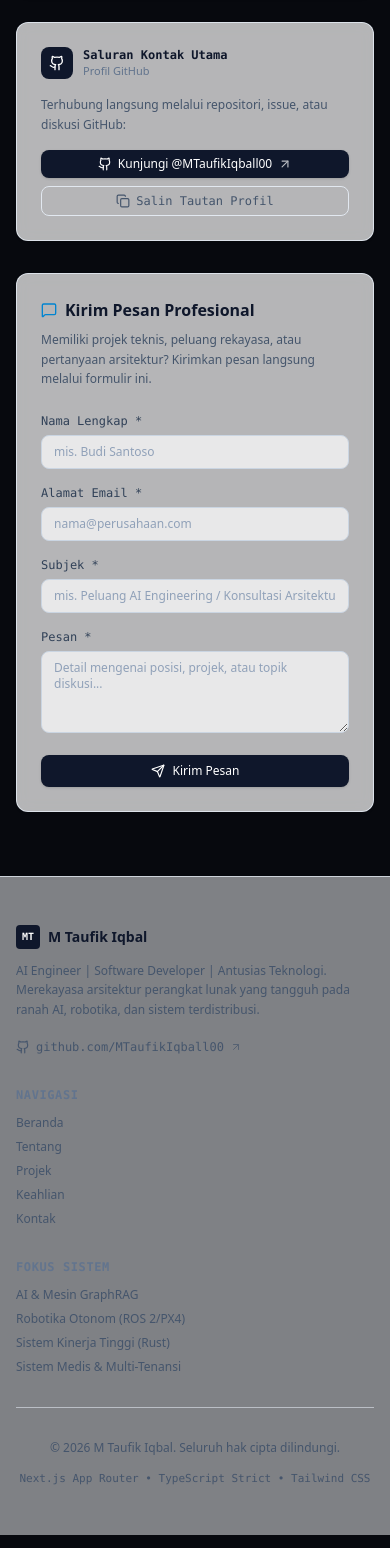
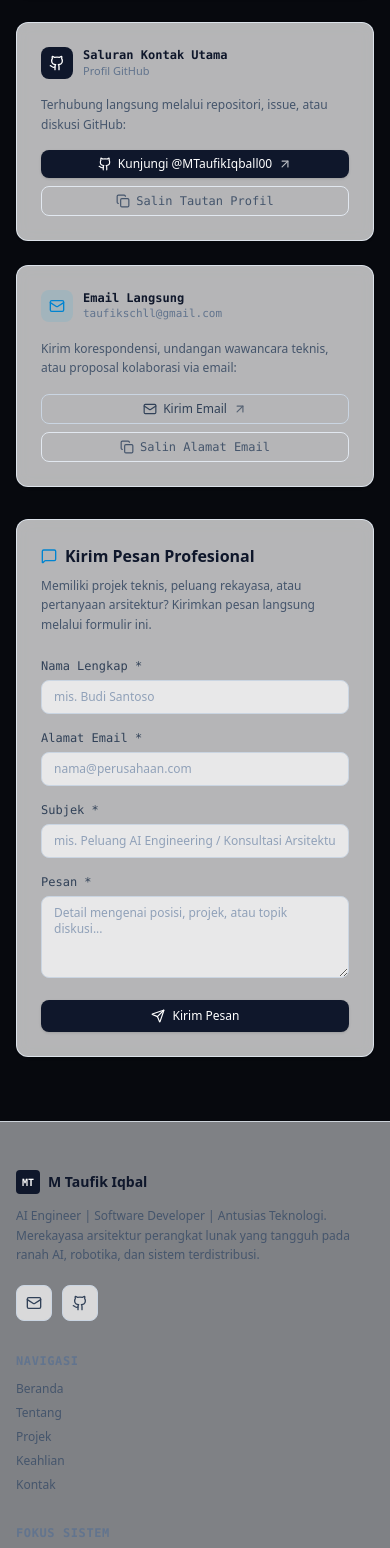
Before and after one commit to MTaufikIqball00/portofolio, a Next.js app: page /contact in a window 390 px wide. Shown: the part 449-1997 px from the top of the page. Built offline with nearby package versions, Linux system fonts and the light colour scheme; no server answers.

Commit message:
feat: enhance responsive design for mobile/tablet/pc and add icon-only Gmail and GitHub links to footer

```diff
--- a/src/app/layout.tsx
+++ b/src/app/layout.tsx
@@ -2,7 +2,7 @@ import { Footer } from "@/components/layout/Footer";
 import { Navbar } from "@/components/layout/Navbar";
 import { ThemeProvider } from "@/components/providers/ThemeProvider";
 import { constructMetadata, generatePersonJsonLd } from "@/lib/seo/metadata";
-import type { Metadata } from "next";
+import type { Metadata, Viewport } from "next";
 import { Geist, Geist_Mono } from "next/font/google";
 import "./globals.css";
 
@@ -17,6 +17,16 @@ const geistMono = Geist_Mono({
 });
 
 export const metadata: Metadata = constructMetadata();
+
+export const viewport: Viewport = {
+  width: "device-width",
+  initialScale: 1,
+  maximumScale: 5,
+  themeColor: [
+    { media: "(prefers-color-scheme: dark)", color: "#07090e" },
+    { media: "(prefers-color-scheme: light)", color: "#ffffff" },
+  ],
+};
 
 export default function RootLayout({
   children,
--- a/src/components/contact/ContactSection.tsx
+++ b/src/components/contact/ContactSection.tsx
@@ -10,6 +10,7 @@ import {
   Check,
   CheckCircle2,
   Copy,
+  Mail,
   MessageSquare,
   Send,
 } from "lucide-react";
@@ -17,6 +18,7 @@ import React, { useState } from "react";
 
 export function ContactSection() {
   const [copied, setCopied] = useState(false);
+  const [copiedEmail, setCopiedEmail] = useState(false);
   const [formSubmitted, setFormSubmitted] = useState(false);
   const [loading, setLoading] = useState(false);
   const [formData, setFormData] = useState({
@@ -30,6 +32,12 @@ export function ContactSection() {
     navigator.clipboard.writeText(siteConfig.githubUrl);
     setCopied(true);
     setTimeout(() => setCopied(false), 2500);
+  };
+
+  const handleCopyEmail = () => {
+    navigator.clipboard.writeText(siteConfig.email);
+    setCopiedEmail(true);
+    setTimeout(() => setCopiedEmail(false), 2500);
   };
 
   const handleSubmit = (e: React.FormEvent) => {
@@ -111,6 +119,57 @@ export function ContactSection() {
                   <>
                     <Copy className="w-3.5 h-3.5" />
                     <span>Salin Tautan Profil</span>
+                  </>
+                )}
+              </button>
+            </div>
+          </Card>
+
+          {/* Direct Email Card */}
+          <Card className="space-y-4 border-slate-200/90 dark:border-white/[0.08]">
+            <div className="flex items-center gap-2.5">
+              <div className="w-8 h-8 rounded-lg bg-sky-500/10 text-sky-600 dark:text-sky-400 flex items-center justify-center">
+                <Mail className="w-4 h-4" />
+              </div>
+              <div>
+                <h4 className="text-xs font-mono font-bold text-slate-900 dark:text-slate-100">
+                  Email Langsung
+                </h4>
+                <p className="text-[11px] text-slate-500 font-mono">{siteConfig.email}</p>
+              </div>
+            </div>
+
+            <p className="text-xs text-slate-600 dark:text-slate-400 leading-relaxed">
+              Kirim korespondensi, undangan wawancara teknis, atau proposal kolaborasi via email:
+            </p>
+
+            <div className="space-y-2">
+              <Button
+                href={`mailto:${siteConfig.email}`}
+                external
+                variant="outline"
+                size="sm"
+                className="w-full text-xs"
+              >
+                <Mail className="w-3.5 h-3.5" />
+                <span>Kirim Email</span>
+                <ArrowUpRight className="w-3.5 h-3.5 opacity-70" />
+              </Button>
+
+              <button
+                type="button"
+                onClick={handleCopyEmail}
+                className="w-full py-1.5 px-3 rounded-lg border border-slate-200 dark:border-white/10 hover:border-slate-300 dark:hover:border-white/20 text-xs font-mono text-slate-600 dark:text-slate-400 hover:text-slate-900 dark:hover:text-white flex items-center justify-center gap-1.5 transition-colors"
+              >
+                {copiedEmail ? (
+                  <>
+                    <Check className="w-3.5 h-3.5 text-emerald-500" />
+                    <span>Email Tersalin!</span>
+                  </>
+                ) : (
+                  <>
+                    <Copy className="w-3.5 h-3.5" />
+                    <span>Salin Alamat Email</span>
                   </>
                 )}
               </button>
--- a/src/components/layout/Footer.tsx
+++ b/src/components/layout/Footer.tsx
@@ -1,6 +1,6 @@
 import { siteConfig } from "@/config/site";
 import { Github } from "@/components/ui/GithubIcon";
-import { ArrowUpRight } from "lucide-react";
+import { Mail } from "lucide-react";
 import Link from "next/link";
 import React from "react";
 
@@ -10,9 +10,9 @@ export function Footer() {
   return (
     <footer className="w-full border-t border-slate-200/80 dark:border-white/[0.08] bg-slate-50/50 dark:bg-[#07090e]/50 py-12 transition-colors">
       <div className="max-w-6xl mx-auto px-4 sm:px-6 lg:px-8">
-        <div className="grid grid-cols-1 md:grid-cols-4 gap-8 mb-8">
+        <div className="grid grid-cols-1 sm:grid-cols-2 md:grid-cols-4 gap-8 mb-8">
           {/* Identity column */}
-          <div className="md:col-span-2 space-y-3">
+          <div className="sm:col-span-2 space-y-3">
             <div className="flex items-center gap-2">
               <span className="w-6 h-6 rounded bg-slate-900 text-white dark:bg-white dark:text-slate-950 flex items-center justify-center font-mono font-bold text-[10px]">
                 MT
@@ -24,17 +24,27 @@ export function Footer() {
             <p className="text-xs text-slate-600 dark:text-slate-400 max-w-sm leading-relaxed">
               {siteConfig.positioning}. Merekayasa arsitektur perangkat lunak yang tangguh pada ranah AI, robotika, dan sistem terdistribusi.
             </p>
-            <div className="pt-2 flex items-center gap-3">
+
+            {/* Social & Contact Icons (Hanya Ikon) */}
+            <div className="pt-2 flex items-center gap-2.5">
+              <a
+                href={`mailto:${siteConfig.email}`}
+                className="w-9 h-9 rounded-lg border border-slate-300 dark:border-white/10 hover:border-sky-500 dark:hover:border-sky-400 bg-white/70 dark:bg-white/[0.03] text-slate-700 dark:text-slate-300 hover:text-sky-600 dark:hover:text-sky-400 flex items-center justify-center transition-all hover:scale-105 focus-visible:outline-none focus-visible:ring-2 focus-visible:ring-sky-500"
+                title={`Kirim Email (${siteConfig.email})`}
+                aria-label={`Kirim Email ke ${siteConfig.email}`}
+              >
+                <Mail className="w-4 h-4" />
+              </a>
+
               <a
                 href={siteConfig.githubUrl}
                 target="_blank"
                 rel="noopener noreferrer"
-                className="inline-flex items-center gap-1.5 text-xs font-mono text-slate-600 dark:text-slate-400 hover:text-sky-600 dark:hover:text-sky-400 transition-colors"
-                aria-label="Profil GitHub"
+                className="w-9 h-9 rounded-lg border border-slate-300 dark:border-white/10 hover:border-sky-500 dark:hover:border-sky-400 bg-white/70 dark:bg-white/[0.03] text-slate-700 dark:text-slate-300 hover:text-sky-600 dark:hover:text-sky-400 flex items-center justify-center transition-all hover:scale-105 focus-visible:outline-none focus-visible:ring-2 focus-visible:ring-sky-500"
+                title={`Profil GitHub (@${siteConfig.githubUsername})`}
+                aria-label={`Profil GitHub @${siteConfig.githubUsername}`}
               >
-                <Github className="w-3.5 h-3.5" />
-                <span>github.com/{siteConfig.githubUsername}</span>
-                <ArrowUpRight className="w-3 h-3 opacity-70" />
+                <Github className="w-4 h-4" />
               </a>
             </div>
           </div>
@@ -73,7 +83,7 @@ export function Footer() {
         </div>
 
         {/* Bottom copyright line */}
-        <div className="pt-8 border-t border-slate-200/60 dark:border-white/[0.06] flex flex-col sm:flex-row items-center justify-between text-xs text-slate-600 dark:text-slate-400 gap-4">
+        <div className="pt-8 border-t border-slate-200/60 dark:border-white/[0.06] flex flex-col sm:flex-row items-center justify-between text-xs text-slate-600 dark:text-slate-400 gap-4 text-center sm:text-left">
           <p>© {currentYear} {siteConfig.fullName}. Seluruh hak cipta dilindungi.</p>
           <p className="font-mono text-[11px] text-slate-600 dark:text-slate-400">
             Next.js App Router • TypeScript Strict • Tailwind CSS
--- a/src/components/projects/ProjectCard.tsx
+++ b/src/components/projects/ProjectCard.tsx
@@ -92,7 +92,7 @@ export function ProjectCard({ project }: ProjectCardProps) {
       </div>
 
       {/* Card Footer: Stars, Forks, Last Updated, and Actions */}
-      <div className="pt-5 mt-4 border-t border-slate-100 dark:border-white/[0.06] flex items-center justify-between gap-3 text-xs">
+      <div className="pt-5 mt-4 border-t border-slate-100 dark:border-white/[0.06] flex flex-wrap items-center justify-between gap-2.5 text-xs">
         <div className="flex items-center gap-3 text-slate-600 dark:text-slate-400 font-mono">
           <span className="flex items-center gap-1" title="Bintang">
             <Star className="w-3.5 h-3.5 text-amber-500" />
@@ -107,7 +107,7 @@ export function ProjectCard({ project }: ProjectCardProps) {
           </span>
         </div>
 
-        <div className="flex items-center gap-1.5">
+        <div className="flex items-center gap-1.5 flex-wrap">
           {project.homepageUrl && (
             <Button
               href={project.homepageUrl}
--- a/src/components/projects/ProjectDetailView.tsx
+++ b/src/components/projects/ProjectDetailView.tsx
@@ -100,14 +100,14 @@ export function ProjectDetailView({ project }: ProjectDetailViewProps) {
             <span>Terakhir diperbarui {formatDate(project.updatedAt)}</span>
           </div>
 
-          <div className="flex items-center gap-2">
+          <div className="flex items-center gap-2 flex-wrap w-full sm:w-auto">
             {project.homepageUrl && (
-              <Button href={project.homepageUrl} external variant="outline" size="sm">
+              <Button href={project.homepageUrl} external variant="outline" size="sm" className="w-full sm:w-auto">
                 <ExternalLink className="w-4 h-4" />
                 <span>Demo Langsung</span>
               </Button>
             )}
-            <Button href={project.htmlUrl} external variant="primary" size="sm">
+            <Button href={project.htmlUrl} external variant="primary" size="sm" className="w-full sm:w-auto">
               <Github className="w-4 h-4" />
               <span>Lihat Kode di GitHub</span>
               <ArrowUpRight className="w-3.5 h-3.5 opacity-70" />
--- a/src/config/site.ts
+++ b/src/config/site.ts
@@ -10,6 +10,7 @@ export const siteConfig = {
   githubUrl: "https://github.com/MTaufikIqball00",
   avatarUrl: "https://avatars.githubusercontent.com/u/110665394?v=4",
   hireable: true,
+  email: "taufikschll@gmail.com",
   url: process.env.NEXT_PUBLIC_SITE_URL || "https://taufik-portfolio.vercel.app",
   education: {
     institution: "Universitas Komputer Indonesia",
--- a/src/lib/seo/metadata.ts
+++ b/src/lib/seo/metadata.ts
@@ -74,6 +74,7 @@ export function generatePersonJsonLd() {
     sameAs: [siteConfig.githubUrl],
     jobTitle: siteConfig.positioning,
     description: siteConfig.heroSubtext,
+    email: siteConfig.email,
     alumniOf: {
       "@type": "EducationalOrganization",
       name: siteConfig.education.institution,
```
Also changed, not shown: 1 other file (tests, documents, lock files or other folders).
